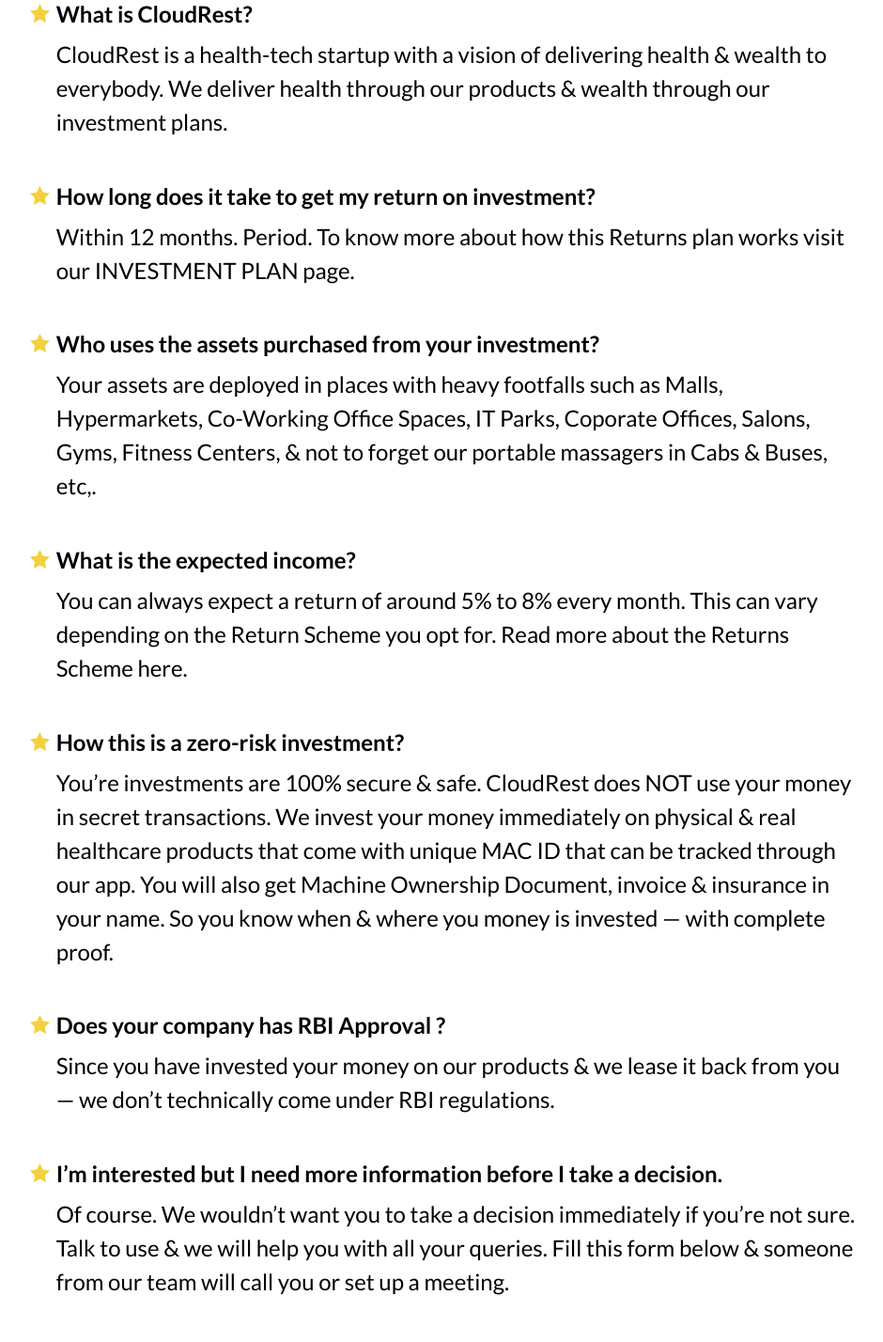
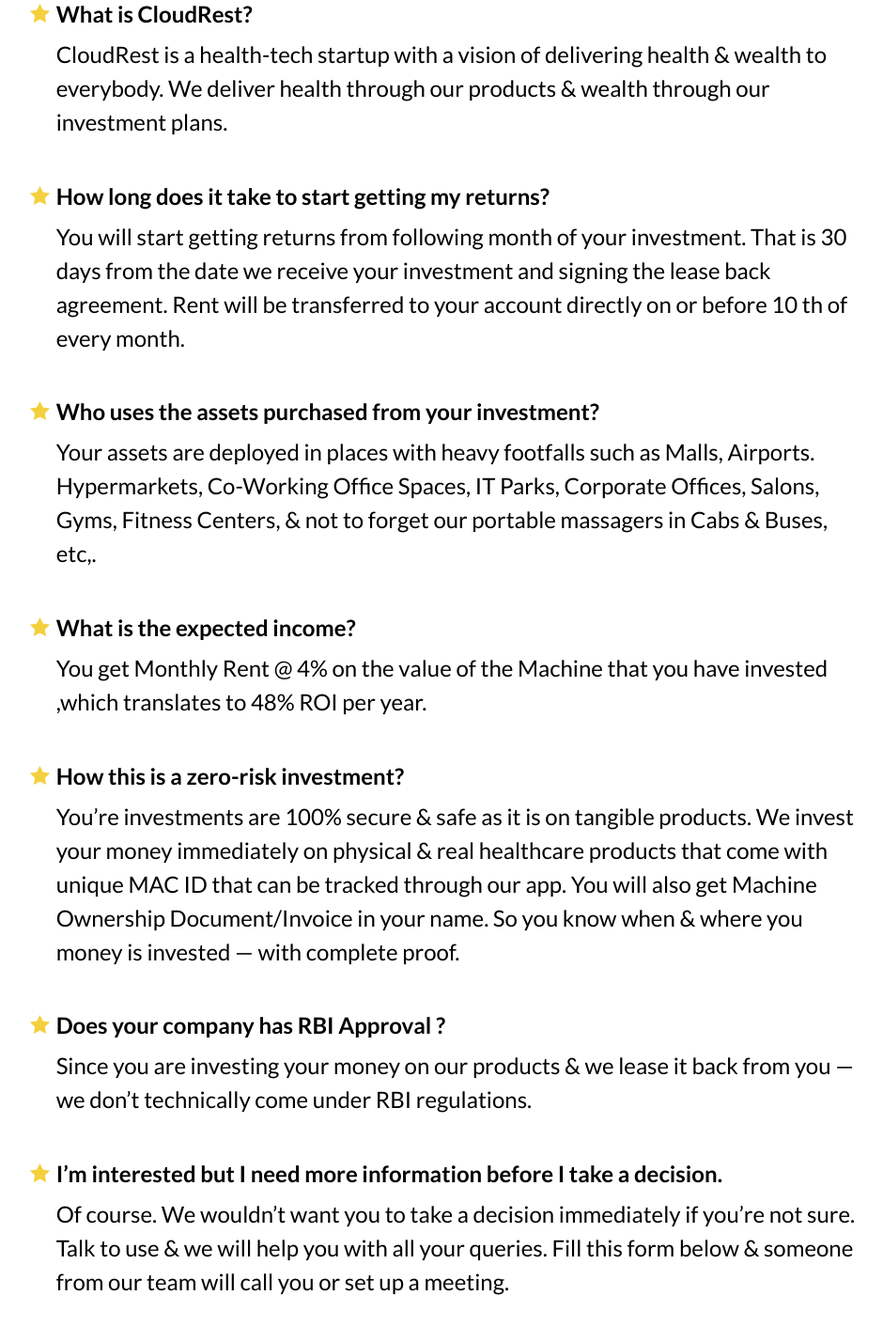
Before and after one commit to pranoy1994/cloud-rest-php, a PHP site: page /faq.php in a window 1280 px wide. Shown: the part 788-2216 px from the top of the page at 94% size, without its empty margins (158-1098 px from the left). Run offline with PHP 8.4, Linux system fonts and the light colour scheme; some libraries are stand-ins or nearby versions.

Commit message:
content change

```diff
--- a/faq.php
+++ b/faq.php
@@ -31,50 +31,70 @@
                 <li style="margin-top: 8%">
                     <p style="font-weight:bold">What is CloudRest?</p>
                     <p style="margin-top: -2%">
-                        CloudRest is a health-tech startup with a vision of delivering health & wealth to everybody. We deliver health through our products & wealth through our investment plans.
+                       CloudRest is a health-tech startup with a vision of delivering health &amp; wealth to everybody. We deliver
+health through our products &amp; wealth through our
+investment plans.
                     </p>
                 </li>
 
                 <li style="margin-top: 5%">
-                    <p style="font-weight:bold">How long does it take to get my return on investment?</p>
+                    <p style="font-weight:bold">How long does it take to start getting my returns?</p>
                     <p style="margin-top: -2%">
-                       Within 12 months. Period. To know more about how this Returns plan works visit our INVESTMENT PLAN page.
+                       You will start getting returns from following month of
+your investment. That is 30 days from the date we
+receive your investment and signing the lease back
+agreement. Rent will be transferred to your account
+directly on or before 10 th of every month.
                     </p>
                 </li>
 
                 <li style="margin-top: 5%">
                     <p style="font-weight:bold">Who uses the assets purchased from your investment?</p>
                     <p style="margin-top: -2%">
-                        Your assets are deployed in places with heavy footfalls such as Malls, Hypermarkets, Co-Working Office Spaces, IT Parks, Coporate Offices, Salons, Gyms, Fitness Centers, & not to forget our portable massagers in Cabs & Buses, etc,.
-                    </p>
+                        Your assets are deployed in places with heavy footfalls
+such as Malls, Airports. Hypermarkets, Co-Working
+Office Spaces, IT Parks, Corporate Offices, Salons,
+Gyms, Fitness Centers, &amp; not to forget our portable
+massagers in Cabs &amp; Buses, etc,.</p>
                 </li>
 
                 <li style="margin-top: 5%">
                     <p style="font-weight:bold">What is the expected income?</p>
                     <p style="margin-top: -2%">
-                        You can always expect a return of around 5% to 8% every month. This can vary depending on the Return Scheme you opt for. Read more about the Returns Scheme here.
-                    </p>
+                        You get Monthly Rent @ 4% on the value of the
+Machine that you have invested ,which translates to
+48% ROI per year.</p>
                 </li>
 
                 <li style="margin-top: 5%">
                     <p style="font-weight:bold">How this is a zero-risk investment?</p>
                     <p style="margin-top: -2%">
-                        You’re investments are 100% secure & safe. CloudRest does NOT use your money in secret transactions. We invest your money immediately on physical & real healthcare products that come with unique MAC ID that can be tracked through our app. You will also get Machine Ownership Document, invoice & insurance in your name. So you know when & where you money is invested — with complete proof.
-                    </p>
+                        You’re investments are 100% secure &amp; safe as it is on
+tangible products. We invest your money immediately
+on physical &amp; real healthcare products that come with
+unique MAC ID that can be tracked through our app.
+You will also get Machine Ownership
+Document/Invoice in your name. So you know when &amp;
+where you money is invested — with complete proof.</p>
                 </li>
 
                 <li style="margin-top: 5%">
                     <p style="font-weight:bold">Does your company has RBI Approval ?</p>
                     <p style="margin-top: -2%">
-                        Since you have invested your money on our products & we lease it back from you — we don’t technically come under RBI regulations.
-                    </p>
+                        Since you are investing your money on our products &amp;
+we lease it back from you — we don’t technically come
+under RBI regulations.</p>
                 </li>
 
                 <li style="margin-top: 5%">
-                    <p style="font-weight:bold">I’m interested but I need more information before I take a decision.</p>
+                    <p style="font-weight:bold">I’m interested but I need more information before I
+take a decision.</p>
                     <p style="margin-top: -2%">
-                        Of course. We wouldn’t want you to take a decision immediately if you’re not sure. Talk to use & we will help you with all your queries. Fill this form below & someone from our team will call you or set up a meeting.
-                    </p>
+                        Of course. We wouldn’t want you to take a decision
+immediately if you’re not sure. Talk to use &amp; we will
+help you with all your queries. Fill this form below &amp;
+someone from our team will call you or set up a
+meeting.</p>
                 </li>
             </ul>
         </div>
```
